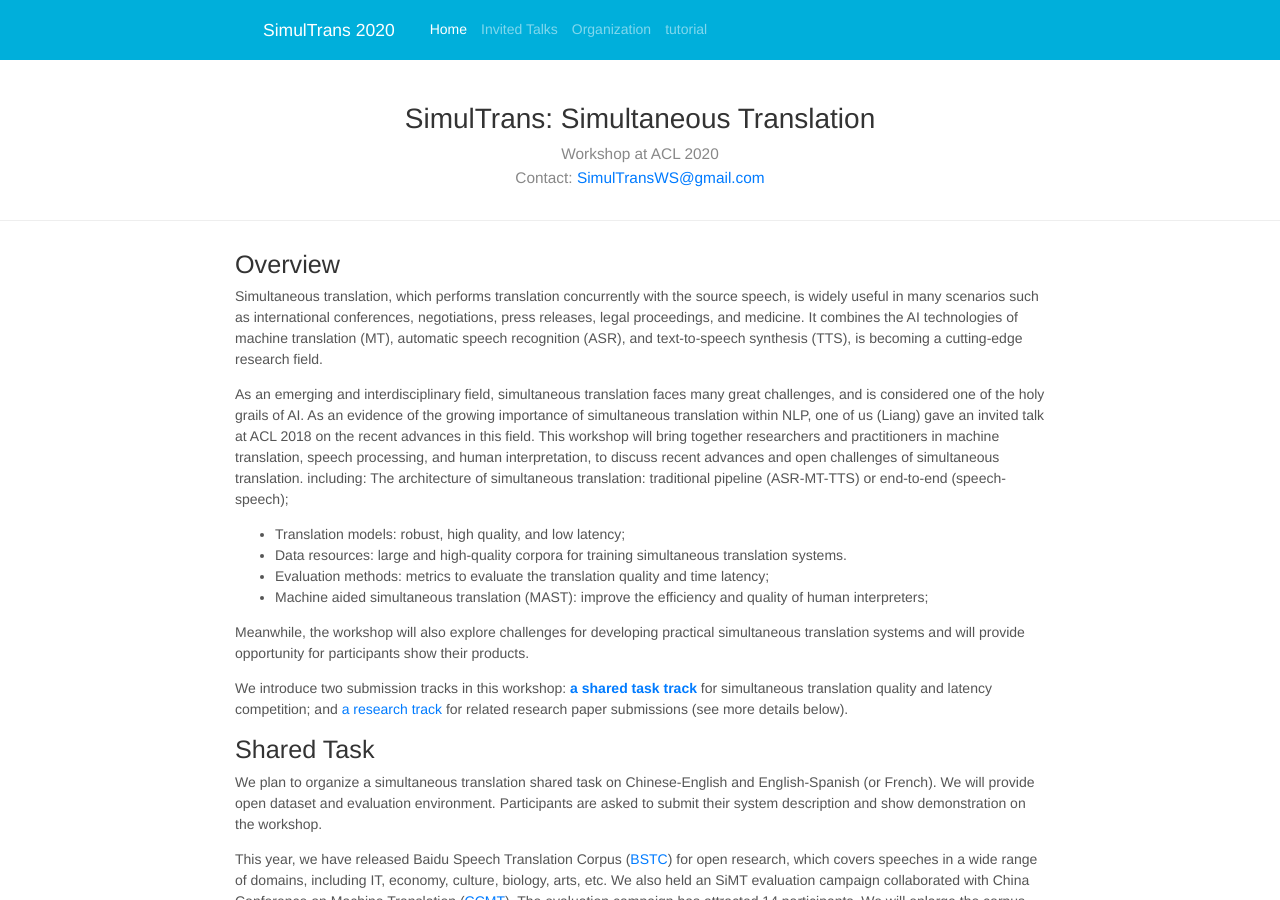
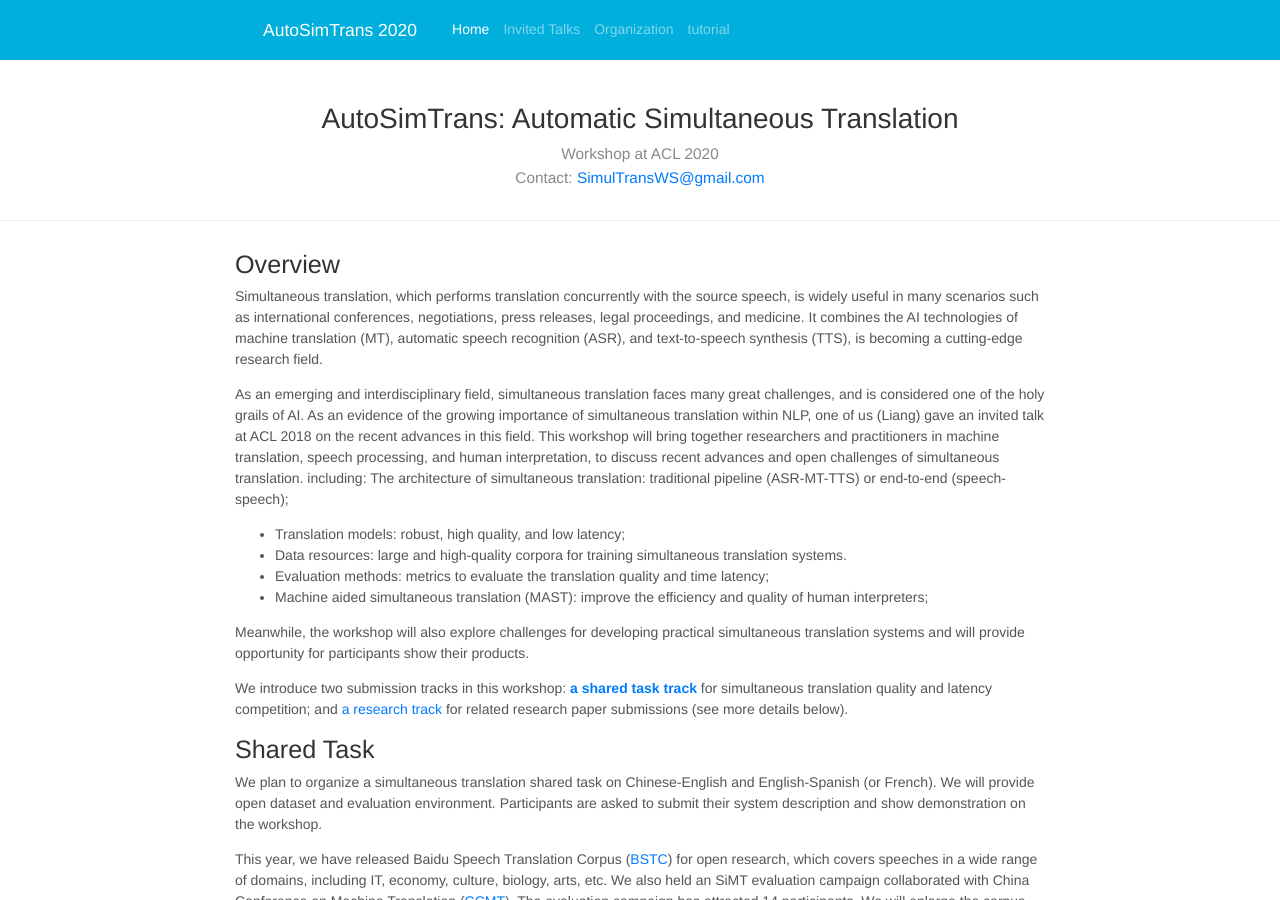
Before and after one commit to SimulTrans-workshop/SimulTrans-workshop.github.io, a Jekyll site: the page built from index.md, in a window 1280 px wide and 900 px high. Built offline with Jekyll 4.4.1, drawn with Linux system fonts in a browser that asks for light colours; nearby versions of some CDN libraries.

Commit message:
name changed

```diff
--- a/_layouts/main-anchor.html
+++ b/_layouts/main-anchor.html
@@ -30,7 +30,7 @@
                     aria-label="Toggle navigation">
                 <span class="navbar-toggler-icon"></span>
             </button>
-            <a class="navbar-brand" href="/">SimulTrans 2020</a>
+            <a class="navbar-brand" href="/">AutoSimTrans 2020</a>
             <div class="collapse navbar-collapse" id="navbarSupportedContent">
                 <ul class="navbar-nav mr-auto">
                     {% assign sorted_pages = site.pages | sort:"order" | where:"collection","pages_2020" %}
@@ -59,7 +59,7 @@
 
 <div class="blog-header">
     <div class="container text-center">
-        <h1 class="blog-title">SimulTrans: Simultaneous Translation</h1>
+        <h1 class="blog-title">AutoSimTrans: Automatic Simultaneous Translation</h1>
         <p class="lead blog-description">
             Workshop at ACL 2020<br/>
 
```
